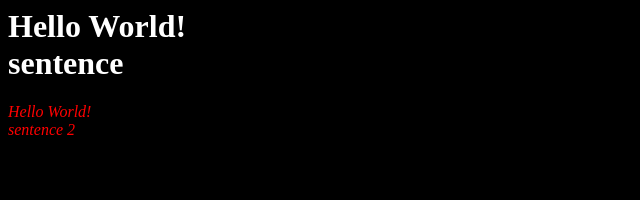
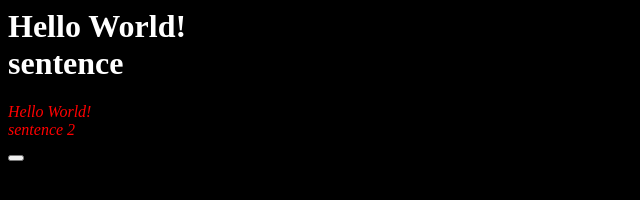
Before and after one commit to NoFishAtSchool/NoFishAtSchool.github.io, a plain HTML site: page index.html in a window 1280 px wide. Shown: the full height of the page, 0-640 px from the left. Drawn offline with Linux system fonts and the light colour scheme.

Commit message:
Update index.html

```diff
--- a/index.html
+++ b/index.html
@@ -13,4 +13,8 @@
   Hello World!<br>
   sentence 2<br>
 </p>
+  <button type="button"
+onclick="document.getElementById('demo').innerHTML = Date()">
+</button>
+
 </html>
```
